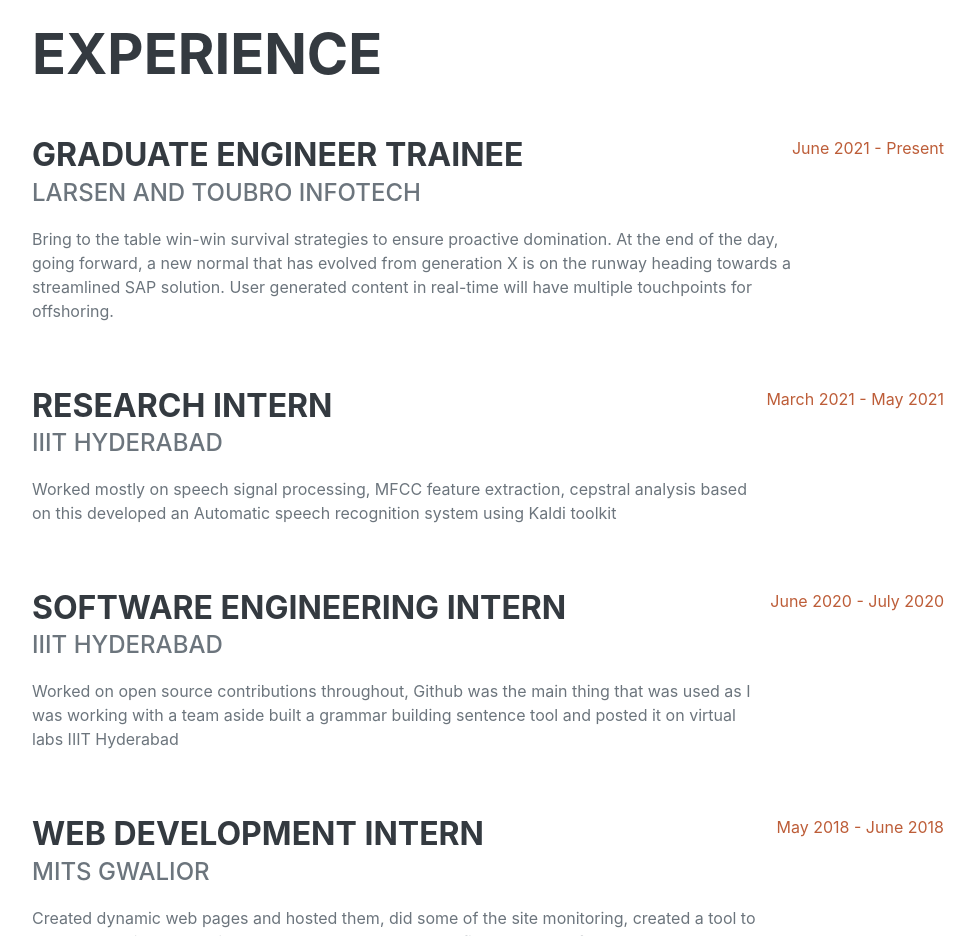
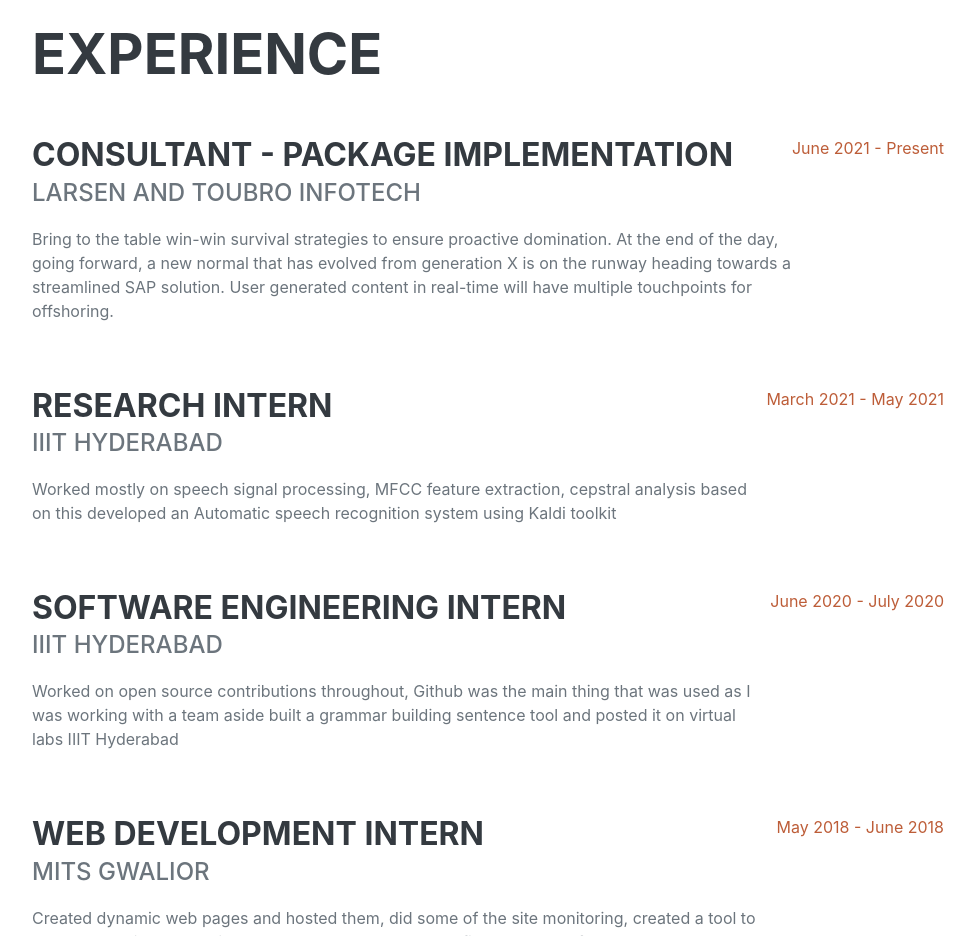
Before and after one commit to Heeeemanshu10/Heeeemanshu10.github.io, a plain HTML site: page index.html in a window 1280 px wide. Shown: the part 860-1796 px from the top of the page, without its empty margins (288-1263 px from the left). Drawn offline with nearby package versions, Linux system fonts and the light colour scheme; a web font is replaced by a local one.

Commit message:
Modified

```diff
--- a/index.html
+++ b/index.html
@@ -63,7 +63,7 @@
                     <h2 class="mb-5">Experience</h2>
                     <div class="d-flex flex-column flex-md-row justify-content-between mb-5">
                         <div class="flex-grow-1">
-                            <h3 class="mb-0">Graduate Engineer trainee</h3>
+                            <h3 class="mb-0">Consultant - Package Implementation</h3>
                             <div class="subheading mb-3">Larsen and Toubro Infotech</div>
                             <p>Bring to the table win-win survival strategies to ensure proactive domination. At the end of the day, going forward, a new normal that has evolved from generation X is on the runway heading towards a streamlined SAP solution. User generated content in real-time will have multiple touchpoints for offshoring.</p>
                         </div>
```
